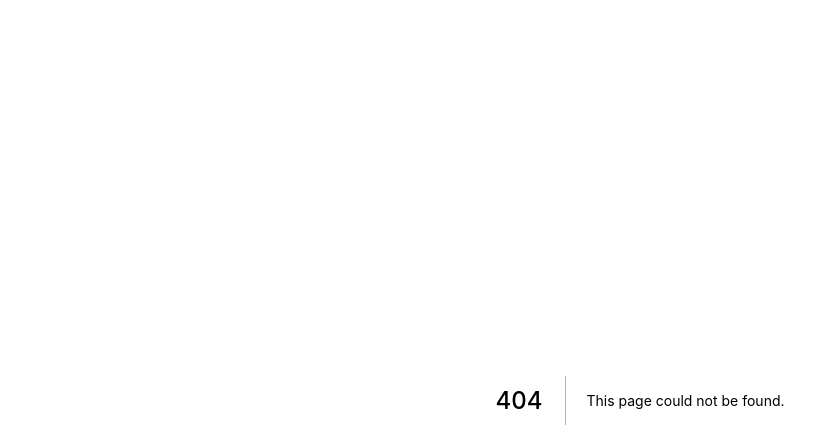
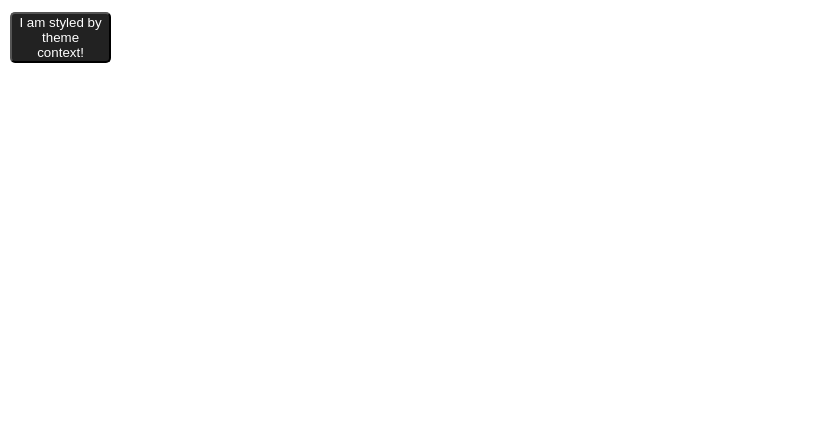
Before and after one commit to jimmyliou777/jimmy_test_project, a Next.js app: page /example/test_context in a window 1280 px wide. Before the commit this address had no page. Shown: the top 448 px of the page, without its empty margins (0-837 px from the left). Built offline with nearby package versions, Linux system fonts and the light colour scheme.

Commit message:
feature: add file test_context in example

```diff
--- /dev/null
+++ b/src/pages/example/test_context.tsx
@@ -0,0 +1,38 @@
+import React, { useContext } from 'react';
+const themes = {
+    light: {
+        frontend: '#000000',
+        backend: '#eeeeee',
+    },
+    dark: {
+        frontend: '#ffffff',
+        backend: '#222222',
+    },
+};
+
+const ThemeContext = React.createContext(themes.light);
+console.log('ThemeContext:', ThemeContext);
+
+const App = (): JSX.Element => {
+    return (
+        <ThemeContext.Provider value={themes.dark}>
+            <Toolbar />
+        </ThemeContext.Provider>
+    );
+};
+
+const Toolbar = () => {
+    return (
+        <div>
+            <ThemedButton />
+        </div>
+    );
+};
+
+const ThemedButton = () => {
+    const theme = useContext(ThemeContext);
+    console.log('theme:', theme);
+    return <button style={{ background: theme.backend, color: theme.frontend }}>I am styled by theme context!</button>;
+};
+
+export default App;
```
